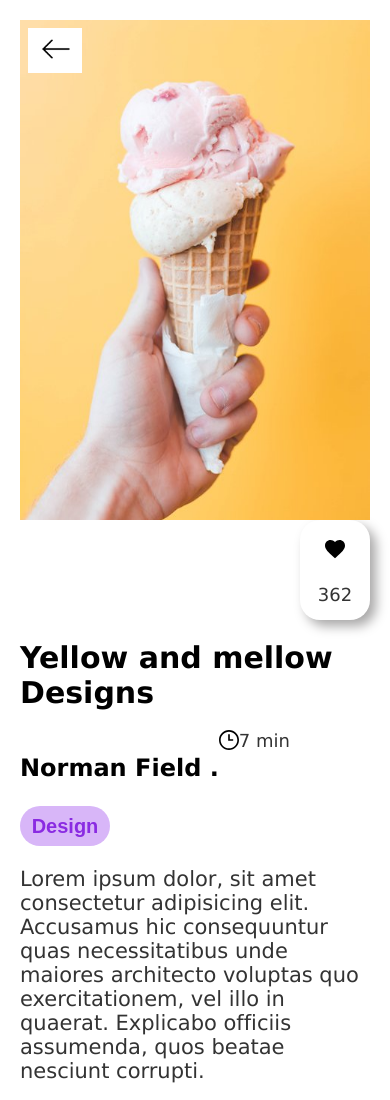
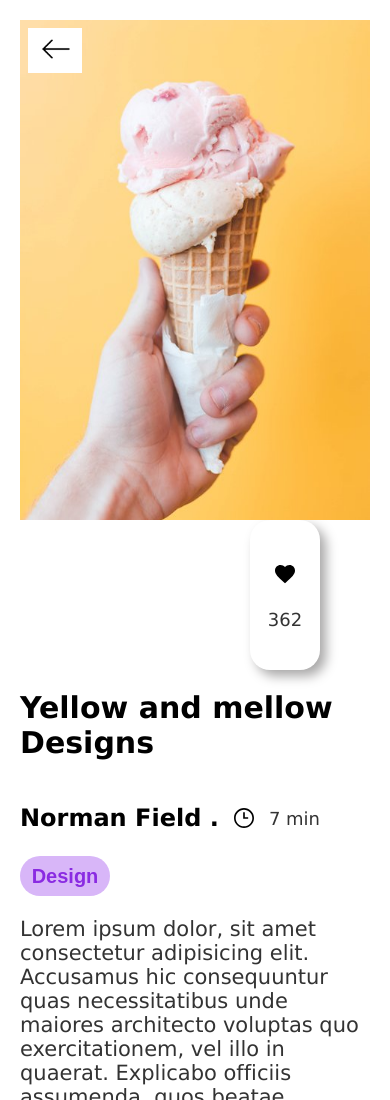
Before and after one commit to MariaRod123/CursoFrontend-ejercicio1, a plain HTML site: page mobile-first/pages/blog.html in a window 390 px wide. Shown: the top 1100 px of the page. Drawn offline with Linux system fonts and the light colour scheme.

Commit message:
Update styles2.css

```diff
--- a/mobile-first/css/styles2.css
+++ b/mobile-first/css/styles2.css
@@ -62,10 +62,11 @@
         justify-content:center;
         align-items: center;
         width: 70px;
-        height: 100px;
+        height: 150px;
         border-radius: 20px;
         box-shadow: 6px 6px 12px rgb(168, 167, 167);
         margin-left:auto;
+        margin-right:50px;
     }
     #boton2{
         border-radius: 20px;
@@ -80,9 +81,14 @@
     }
     .elementos-container3{
         display:flex;
-        flex-direction:row;
-        justify-content:flex-start;
-        align-items:space-between;
+        justify-content:space-between;
+        align-items:center;
+        width:300px;
+        margin:0;
+    }
+
+    .elementos-container3 svg, .elementos-container3 label {
+        padding: 0;
     }
 
     #boton-design{
```
